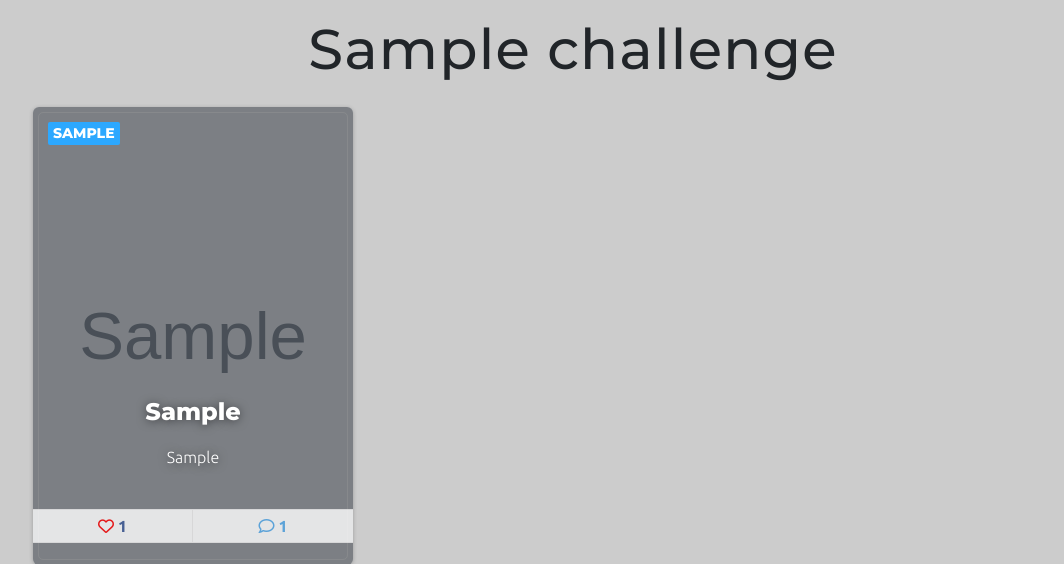
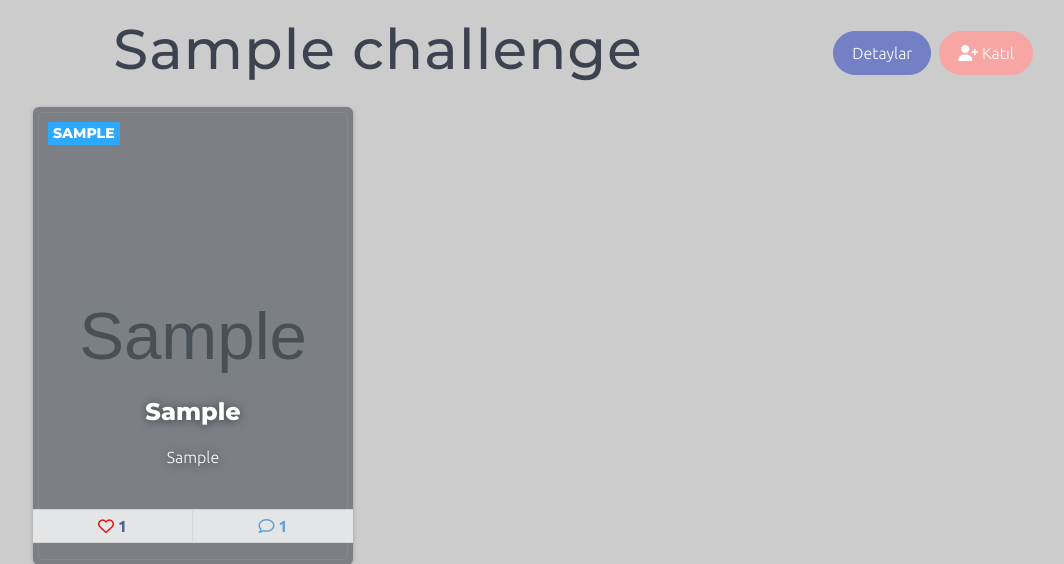
Before and after one commit to erdem-durmaz/Y.C., a Django app: a page that uses mysite/templates/gamification/show_challenge.html in a window 1280 px wide. Shown: the part 82-646 px from the top of the page, without its empty margins (67-1131 px from the left). Run offline with Django 3.2, Linux system fonts and the light colour scheme; tables that the repository leaves empty hold one stand-in row (values such as "Sample post"); grey boxes marked "Sample" are stand-in pictures; some libraries are stand-ins or nearby versions.

Commit message:
gamification 3101

```diff
--- a/mysite/courses/static/gamification/css/cards.css
+++ b/mysite/courses/static/gamification/css/cards.css
@@ -526,8 +526,8 @@
     .btn-warning.active,
     .open>.btn-warning.dropdown-toggle {
         background-color: transparent;
-        color: #ED8D00;
-        border-color: #ED8D00;
+        color: #F8A6A3;
+        border-color:#F8A6A3;
     }
 
     .btn-warning.disabled,
--- a/mysite/gamification/models.py
+++ b/mysite/gamification/models.py
@@ -24,6 +24,8 @@ class Profile(models.Model):
         im = Image.open(self.profile_pic)
         im = im.convert('RGB')
         output = BytesIO()
+        print(im.width)
+        print(im.height)
         im = im.resize( (500,500) )
         im.save(output, format='JPEG', quality=50)
         output.seek(0)
--- a/mysite/templates/gamification/show-image.html
+++ b/mysite/templates/gamification/show-image.html
@@ -153,7 +153,7 @@
         {% endfor %}
         {% else %}
 
-        <h6 class=" flex text-center">Henüz Yorum Yapılmamış. <br> Aşağıdaki bölümden yorum ekleyebilirsiniz</h6>
+        <h6 class=" flex text-center">Aşağıdaki bölümden yorum ekleyebilirsiniz</h6>
         {% endif %}
       </div>
 
--- a/mysite/templates/gamification/show_challenge.html
+++ b/mysite/templates/gamification/show_challenge.html
@@ -319,8 +319,8 @@
     }
 
     .btn-primary {
-        border-color: #3472F7;
-        color: #3472F7;
+        border-color: #7380C6;
+        color: #7380C6;
     }
 
     .btn-primary:hover,
@@ -329,8 +329,8 @@
     .btn-primary.active,
     .open>.btn-primary.dropdown-toggle {
         background-color: transparent;
-        color: #1D62F0;
-        border-color: #1D62F0;
+        color: #7380C6;
+        border-color: #7380C6;
     }
 
     .btn-primary.disabled,
@@ -363,7 +363,7 @@
 
     .btn-primary.btn-fill {
         color: #FFFFFF;
-        background-color: #3472F7;
+        background-color: #7380C6;
         opacity: 1;
         filter: alpha(opacity=100);
     }
@@ -373,7 +373,7 @@
     .btn-primary.btn-fill:active,
     .btn-primary.btn-fill.active,
     .open>.btn-primary.btn-fill.dropdown-toggle {
-        background-color: #1D62F0;
+        background-color: #7380C6;
         color: #FFFFFF;
     }
 
@@ -520,8 +520,8 @@
     }
 
     .btn-warning {
-        border-color: #FF9500;
-        color: #FF9500;
+        border-color:#F8A6A3;
+        color: #F8A6A3;
     }
 
     .btn-warning:hover,
@@ -530,9 +530,10 @@
     .btn-warning.active,
     .open>.btn-warning.dropdown-toggle {
         background-color: transparent;
-        color: #ED8D00;
-        border-color: #ED8D00;
-    }
+        color: #F8A6A3;
+        border-color:#F8A6A3;
+    }
+
 
     .btn-warning.disabled,
     .btn-warning.disabled:hover,
@@ -559,12 +560,12 @@
     fieldset[disabled] .btn-warning:active,
     fieldset[disabled] .btn-warning.active {
         background-color: transparent;
-        border-color: #FF9500;
+        border-color: #F8A6A3;
     }
 
     .btn-warning.btn-fill {
         color: #FFFFFF;
-        background-color: #FF9500;
+        background-color: #F8A6A3;
         opacity: 1;
         filter: alpha(opacity=100);
     }
@@ -574,7 +575,7 @@
     .btn-warning.btn-fill:active,
     .btn-warning.btn-fill.active,
     .open>.btn-warning.btn-fill.dropdown-toggle {
-        background-color: #ED8D00;
+        background-color: #F8A6A3;
         color: #FFFFFF;
     }
 
@@ -2006,6 +2007,12 @@
         line-height: 1.2;
         letter-spacing: 1.2px;
     }
+    .flexcontainer{
+        display: flex;
+        align-items: baseline;
+        vertical-align: middle;
+    }
+
 </style>
 
 
@@ -2014,7 +2021,19 @@
 
 {%block content %}
 
-<h1 class="display-3 text-center py-3">{{challenge.title}}</h1>
+
+<div  class="d-flex justify-content-around align-items-center">
+    <div ><h1 style="color:#3C424F"class="display-3 text-center py-3">{{challenge.title}}</h1></div>
+    <div class="d-flex align-items-baseline ">
+        <a href="{%url 'gamification:get_challenge_details' slug=challenge.slug %}"
+            class="btn btn-primary btn-fill btn-round mr-2"> Detaylar</a>
+        <a href="{%url 'gamification:send_challenge_photo' challenge_id=challenge.id %}"
+            class="btn btn-warning btn-fill btn-round"><i class="fas fa-user-plus"></i> Katıl</a>
+
+    </div>
+</div>
+
+
 
 
 <div class="row">
```
